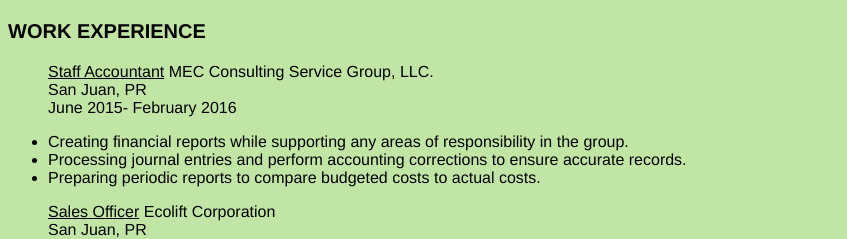
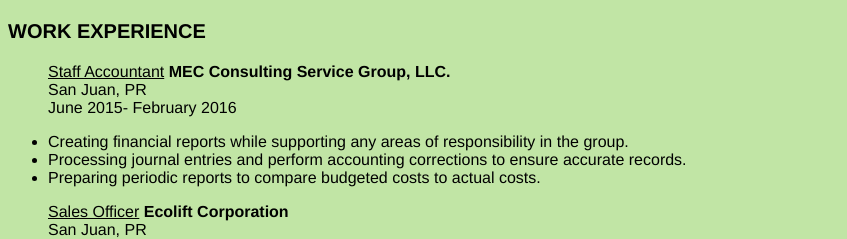
Before and after one commit to vdigregorio/vdigregorio.github.io, a plain HTML site: page homework/week 1 /resume.html in a window 1280 px wide. Shown: the part 712-951 px from the top of the page, without its empty margins (0-847 px from the left). Drawn offline with Linux system fonts and the light colour scheme.

Commit message:
fixed commit
week 1 hw

```diff
--- a/homework/week 1 /resume.html
+++ b/homework/week 1 /resume.html
@@ -24,7 +24,7 @@
 
 <h3>WORK EXPERIENCE</h3>
 <ul style="list-style: none;">
-<li><u>Staff Accountant</u> MEC Consulting Service Group, LLC.</li>
+<li><u>Staff Accountant</u> <strong>MEC Consulting Service Group, LLC.</strong></li>
 <li>San Juan, PR </li>
 <li>June 2015- February 2016</li>
 </ul>
@@ -35,7 +35,7 @@
 <li>Preparing periodic reports to compare budgeted costs to actual costs.</li>
 </ul>
 <ul style="list-style: none;">
-<li><u>Sales Officer</u> Ecolift Corporation</li>
+<li><u>Sales Officer</u> <strong>Ecolift Corporation</strong></li>
 <li>San Juan, PR            </li>
 <li>May 2013-February 2016</li>
 </ul>
```
Also changed, not shown: homework/week 1 /index.html (+1 -1 lines).
